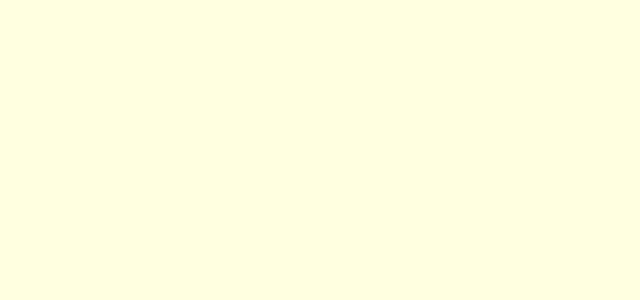
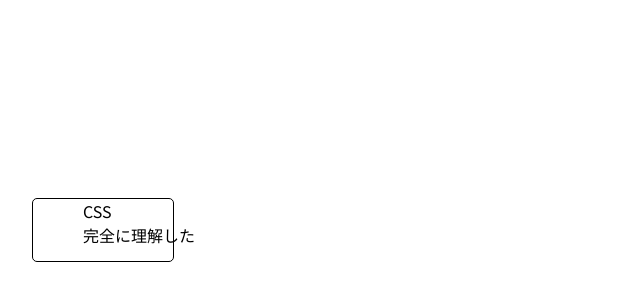
Before and after one commit to Drkoukichi/portfoliio, a React (Vite) app: page /css in a window 1280 px wide. Shown: the part 170-470 px from the top of the page, without its empty margins (0-640 px from the left). Built offline with nearby package versions, Linux system fonts and the light colour scheme.

Commit message:
add:cssを理解したサイトを追加

```diff
--- a/package.json
+++ b/package.json
@@ -14,7 +14,7 @@
     "react": "^18.2.0",
     "react-dom": "^18.2.0",
     "react-router-dom": "^6.23.1",
-    "sass": "^1.77.5"
+    "sass": "^1.77.6"
   },
   "devDependencies": {
     "@types/react": "^18.2.66",
--- a/src/components/CaTech.tsx
+++ b/src/components/CaTech.tsx
@@ -1,8 +1,10 @@
+import styles from "./css/caTech.module.scss"
+
 function CaTech(){
     return (
         <>
-        <div className='bgpage'>
-            <div className='title flex'>
+        <div className={styles.bgpage}>
+            <div className={styles.title}>
                 <h1>Catech</h1>
             </div>
         </div>
--- a/src/components/CssRikai.tsx
+++ b/src/components/CssRikai.tsx
@@ -1,9 +1,16 @@
+import styles from "./css/cssRikai.module.scss"
+
 function CssRikai(){
   return(
     <>
-    <div >
-    </div>
-
+    <div className={styles.back}>
+      <div className={styles.box}>
+          <p className = {styles.box__text}>
+            CSS<br />
+            完全に理解した
+          </p>
+        </div>
+      </div>
     </>
   )
 }
--- a/src/components/Top.tsx
+++ b/src/components/Top.tsx
@@ -1,6 +1,6 @@
 //import { useState } from 'react'
 
-//import { Link } from 'react-router-dom'
+import { Link } from 'react-router-dom'
 import koukichi_img from "./../assets/NEWICON.png"
 import github from "./../assets/github-mark.svg"
 import styles from "./css/Top.module.scss"
@@ -11,7 +11,7 @@
     return (
       <>
       <div className={styles.bgpage}>
-        <div className={`${styles.title} ${styles.flex}`}>
+        <div className={`${styles.title}`}>
           <img className={styles.titleimg} src={koukichi_img}/>
           <div className={styles.myname} >
             <h1>Koukichi.net</h1>
@@ -24,7 +24,7 @@
         </div>
         <div className={`${styles.flex}`}>
           <div className={styles.bodyleft}>
-            <div className ={`${styles.selfintrotitle}${styles.p2}${styles.pl0}`} >Profile</div>
+          <div className = {`${styles.selfintrotitle}`}>Profile</div>
 
             <ul className={`${styles.selfintrobody}${styles.ph0}`}>
               <u>
@@ -38,7 +38,7 @@
             </ul>
           </div>
           <div className={styles.bodyright}>
-            <div className = {`${styles.selfintrotitle} ${styles.work}${styles.p2}${styles.pl0}`}>Work</div>
+            <div className = {`${styles.selfintrotitle} `}>Work</div>
             <ul className = {`${styles.selfintrobody} ${styles.ph0}`}>
               <li>2023年9月 サイバーエージェント教育事業部アルバイト入社</li>
               <p>小中高校生にxcodeを用いたiPhoneプログラミングを指導。他にもGoogleAppsScriptを用いた、社内ツールの開発、保守を行った。</p>
@@ -49,9 +49,9 @@
         </div>
         <div className={`${styles.b2} ${styles.flex}`}>
           <div className={styles.bodyleft}>
-            <div className={`${styles.selfintrotitle} ${styles.p2}${styles.pl0}`}>SkillSet</div>
+          <div className = {`${styles.selfintrotitle}`}>SkillSet</div>
 
-            <div className={`${styles.work}${styles.pl0}${styles.ph0}`}>
+            <div className={`${styles.pl0}${styles.ph0}`}>
               <ul className={`${styles.self_intro_body}${styles.icons}`}>
                 <h2>Main</h2>
                 <li>GoogleAppsScript/Clasp</li>
@@ -60,6 +60,7 @@
                 <li>Network</li>
                 <h2>Studying</h2>
                 <li>React</li>
+                <Link to ="/css" ><li>CSS</li></Link>
                 <li>Adobe Illustrator</li>
               </ul>
             </div>
@@ -67,8 +68,9 @@
 
           <div className={styles.bodyright}>
             <div className={styles.volunteer}>
-              <div className={`${styles.selfintrotitle}${styles.volunteer}${styles.p2}${styles.pl0}`}>Volunteer</div>
-              <div className={`${styles.work}${styles.pl0}${styles.ph0}`}>
+            <div className = {`${styles.selfintrotitle}`}>Volunteer</div>
+              <div className={`
+                ${styles.pl0}${styles.ph0}`}>
                 <ul className={styles.selfintrobody}>
                   <li>Pycon2024 運営スタッフ 2024年5月〜現在</li>
                   <p>当日の参加者用Wi-Fiや配信設備の設計を行なっている。</p>
@@ -76,8 +78,8 @@
               </div>
             </div>
             <div className={styles.volunteer}>
-              <div className={`${styles.selfintrotitle}${styles.studynow}${styles.p2}${styles.pl0}`}>Study Now</div>
-              <div className={`${styles.work}${styles.pl0}${styles.ph1}`}>
+            <div className = {`${styles.selfintrotitle} `}>Study Now</div>
+              <div className={`${styles.pl0}${styles.ph1}`}>
                 <ul className={styles.selfintrobody}>
                   <li>自宅でのサーバ構築並びに運用</li>
                   <p>自宅にサーバを設置し、webサイトやNextCloudを運用</p>
--- a/src/components/css/Top.module.scss
+++ b/src/components/css/Top.module.scss
@@ -34,10 +34,6 @@
   }
 
 }
-
-.p2{
-  padding: 2rem;
-}
 .pl0{
   padding-bottom: 0px;
 }
@@ -64,6 +60,7 @@
 
 
 .title{
+  display:  flex;
   margin-top: 2rem;
   padding-left:0rem;
   @media screen and (max-width:700px) {
@@ -73,6 +70,7 @@
     width: 25%;
     height: 25%;
   }
+
 }
 
 .titleimg{
@@ -170,6 +168,9 @@
   margin-left: 2rem;
   margin-right: 2rem;
   padding-left: 0px;
+  padding: 0rem;
+  padding-bottom: 0px;
+
 }
 
 .linkguide{
--- a/src/components/css/cssRikai.modules.scss
+++ b/src/components/css/caTech.module.scss
@@ -1,3 +1,5 @@
+@import url('https://fonts.googleapis.com/css2?family=Noto+Sans+JP:wght@100..900&display=swap');
+
 body{
   background-color: #ffffe0;
   font-family: "Noto Sans JP", sans-serif;
@@ -22,3 +24,17 @@
   }
 
 }
+
+.title{
+  display:  flex;
+  margin-top: 2rem;
+  padding-left:0rem;
+  @media screen and (max-width:700px) {
+    padding-left:0rem;
+  }
+  .snsLinks{
+    width: 25%;
+    height: 25%;
+  }
+
+}
--- /dev/null
+++ b/src/components/css/cssRikai.module.scss
@@ -0,0 +1,27 @@
+@import url('https://fonts.googleapis.com/css2?family=Noto+Sans+JP:wght@100..900&display=swap');
+
+body{
+  background-color:#ffffff;
+  font-family: "Noto Sans JP", sans-serif;
+  font-optical-sizing: auto;
+  font-style: normal;
+  color: black;
+}
+
+.back{
+  margin-left: 2rem;
+}
+
+.box {
+  font-size: 16px;
+  position: relative;
+  border: 1px solid #000;
+  border-radius: 5px;
+  width: 140px;
+  height: 62px;
+  .box__text {
+    white-space: nowrap;
+    margin-left: 50px;
+    margin-top: 0px;
+  }
+}
```
Also changed, not shown: 1 other file (tests, documents, lock files or other folders).
